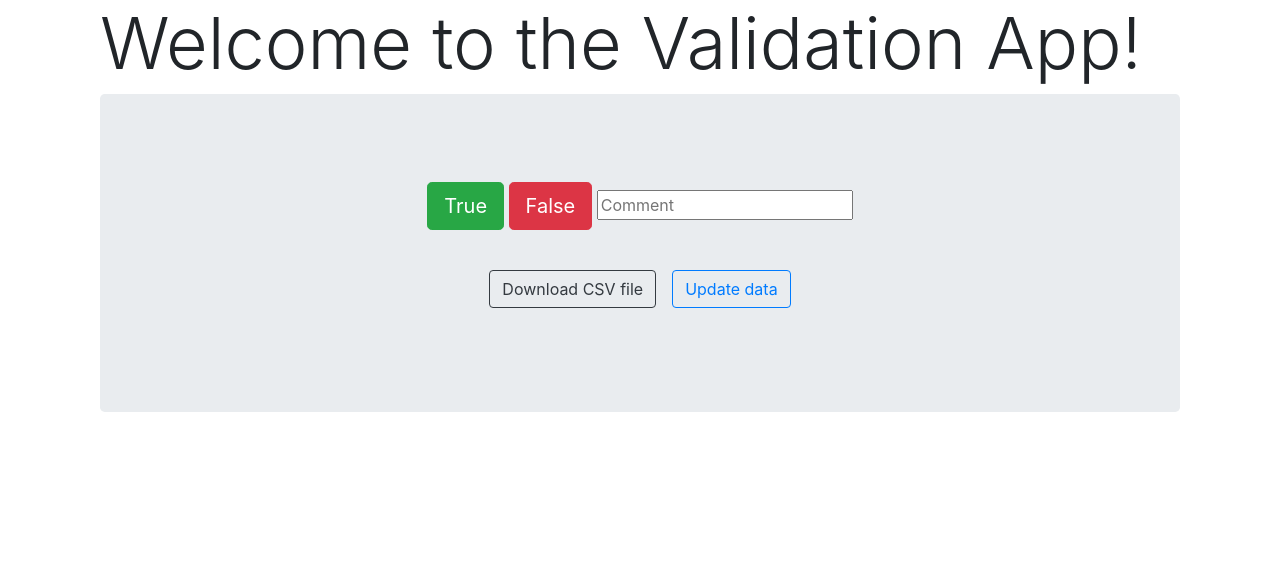
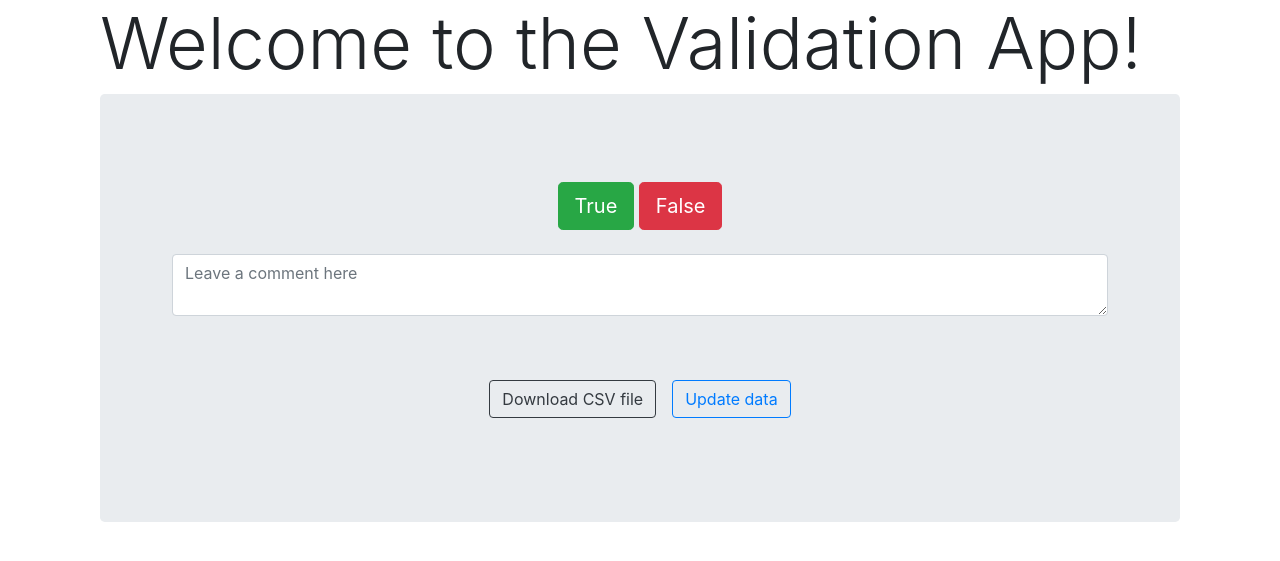
Before and after one commit to MartaSzymula/CSV_evaluator, a Django app: page / in a window 1280 px wide. Shown: the top 561 px of the page. Run offline with Django 3.2, Linux system fonts and the light colour scheme; data that the repository does not hold is empty; some libraries are stand-ins or nearby versions.

Commit message:
Cosmetic changes

```diff
--- a/validation_app/templates/home.html
+++ b/validation_app/templates/home.html
@@ -24,8 +24,9 @@
                 <input type="hidden" name="question_id" value={{question.id}}>
                 <input type="submit" name="vote" value="True" class="btn btn-success btn-lg">
                 <input type="submit" name="vote" value="False" class="btn btn-danger btn-lg">
-
-                <input type="text" value="" name="comment" value="" placeholder="Comment">
+                <div class="p-4">
+                  <textarea class="form-control" name="comment" placeholder="Leave a comment here" id="floatingTextarea"></textarea>
+                </div>
 
               </form>
             </div>
```
